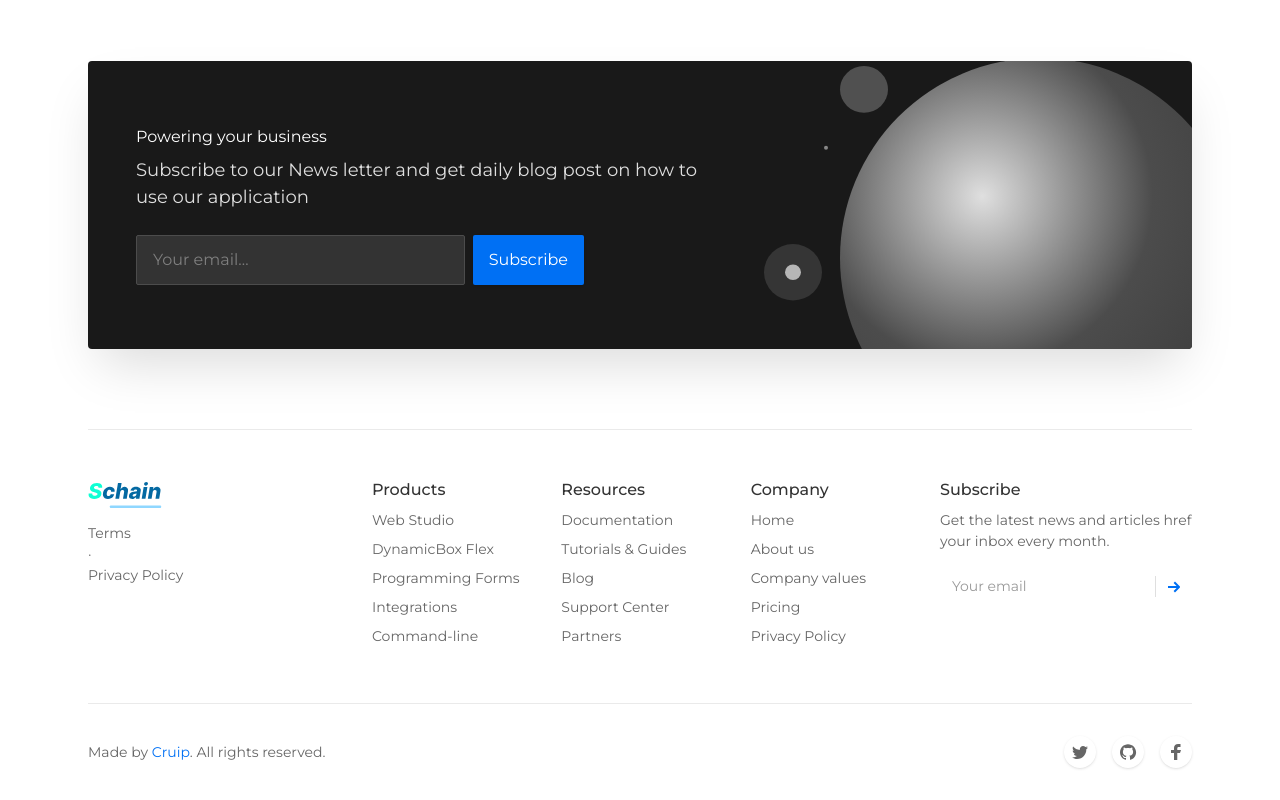
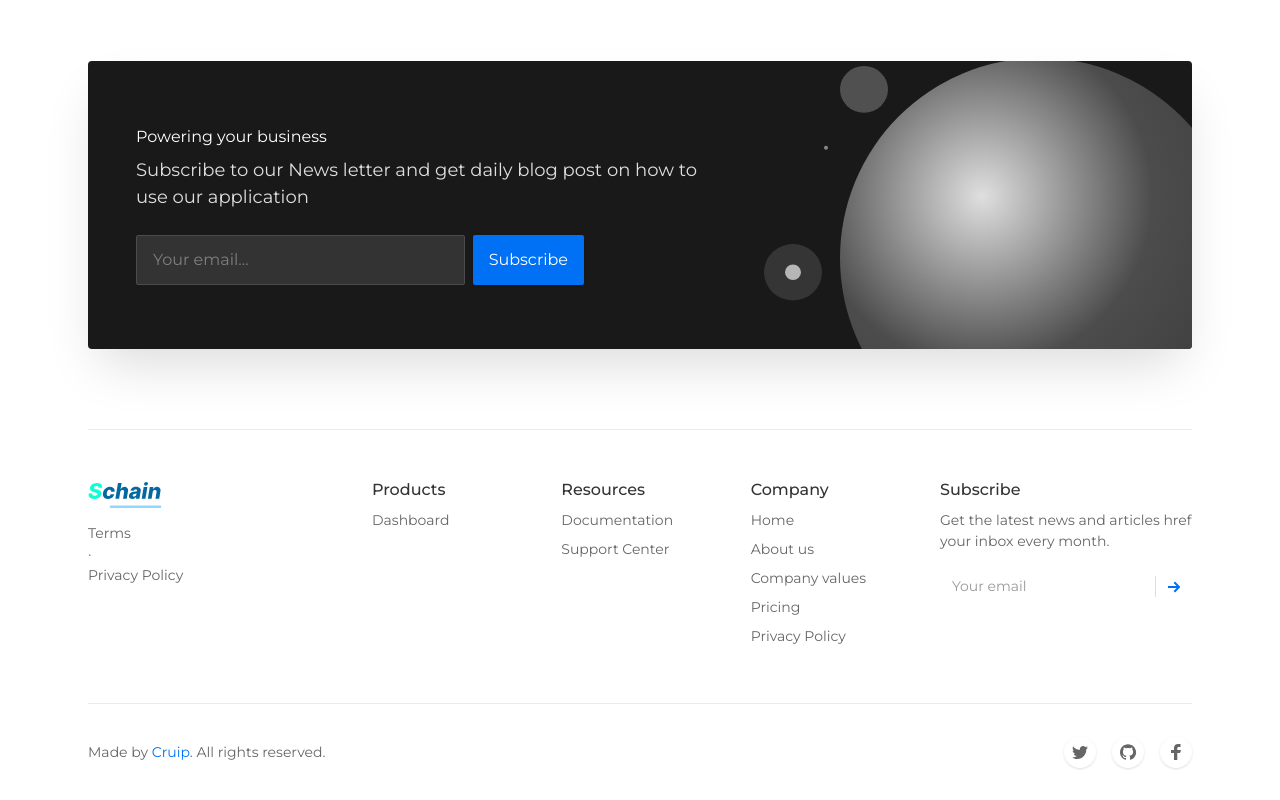
Before and after one commit to mendsalbert/schain, a Next.js app: page /Home in a window 1280 px wide. Shown: the part 2711-3511 px from the top of the page. Built offline with nearby package versions, Linux system fonts and the light colour scheme.

Commit message:
schain ui

```diff
--- a/components/partials/Footer.jsx
+++ b/components/partials/Footer.jsx
@@ -41,39 +41,7 @@ function Footer() {
                   href="#"
                   className="text-gray-600 hover:text-gray-900 transition duration-150 ease-in-out"
                 >
-                  Web Studio
-                </div>
-              </li>
-              <li className="mb-2">
-                <div
-                  href="#"
-                  className="text-gray-600 hover:text-gray-900 transition duration-150 ease-in-out"
-                >
-                  DynamicBox Flex
-                </div>
-              </li>
-              <li className="mb-2">
-                <div
-                  href="#"
-                  className="text-gray-600 hover:text-gray-900 transition duration-150 ease-in-out"
-                >
-                  Programming Forms
-                </div>
-              </li>
-              <li className="mb-2">
-                <div
-                  href="#"
-                  className="text-gray-600 hover:text-gray-900 transition duration-150 ease-in-out"
-                >
-                  Integrations
-                </div>
-              </li>
-              <li className="mb-2">
-                <div
-                  href="#"
-                  className="text-gray-600 hover:text-gray-900 transition duration-150 ease-in-out"
-                >
-                  Command-line
+                  Dashboard
                 </div>
               </li>
             </ul>
@@ -91,36 +59,13 @@ function Footer() {
                   Documentation
                 </div>
               </li>
-              <li className="mb-2">
-                <div
-                  href="#"
-                  className="text-gray-600 hover:text-gray-900 transition duration-150 ease-in-out"
-                >
-                  Tutorials & Guides
-                </div>
-              </li>
-              <li className="mb-2">
-                <div
-                  href="#"
-                  className="text-gray-600 hover:text-gray-900 transition duration-150 ease-in-out"
-                >
-                  Blog
-                </div>
-              </li>
+
               <li className="mb-2">
                 <div
                   href="#"
                   className="text-gray-600 hover:text-gray-900 transition duration-150 ease-in-out"
                 >
                   Support Center
-                </div>
-              </li>
-              <li className="mb-2">
-                <div
-                  href="#"
-                  className="text-gray-600 hover:text-gray-900 transition duration-150 ease-in-out"
-                >
-                  Partners
                 </div>
               </li>
             </ul>
```
